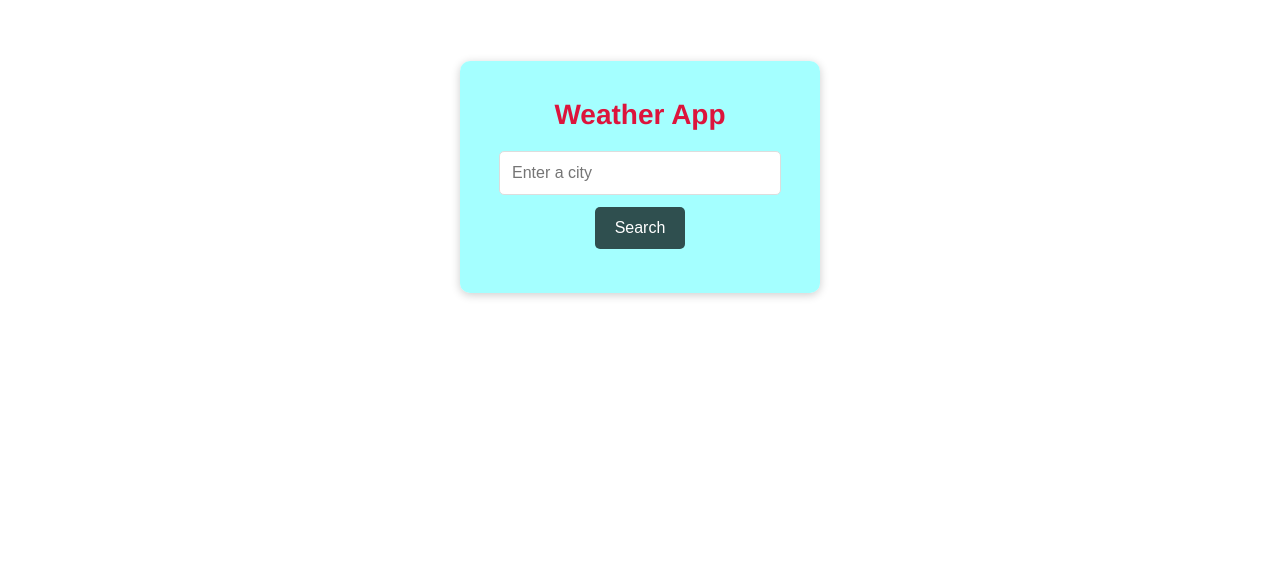
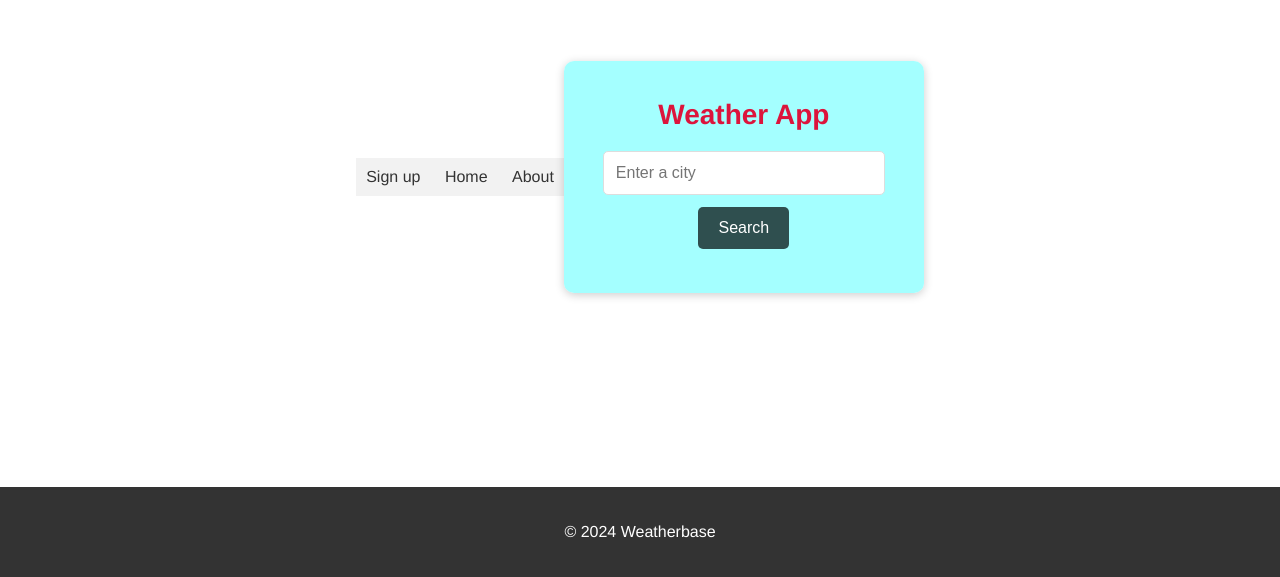
Before and after one commit to nanaoliviane/alx-portfolio-project, a plain HTML site: page index.html in a window 1280 px wide. Shown: the part 223-800 px from the top of the page. Drawn offline with Linux system fonts and the light colour scheme.

Commit message:
made additional changes in html and css

```diff
--- a/index.html
+++ b/index.html
@@ -7,6 +7,16 @@
     <link rel="stylesheet" href="style.css" />
 </head>
 <body>
+
+    <div class="navigation">
+        <ul>
+            <li><a href="#signup">Sign up</a></li>
+            <li><a href="#home">Home</a></li>
+            <li><a href="#about">About</a></li>
+        </ul>
+    </div>
+
+
     <div class="container">
         <h1>Weather App</h1>
         <input type="text" id="locationInput" placeholder="Enter a city" />
@@ -17,6 +27,10 @@
             <p id="description"></p>
         </div>
     </div>
+
+    <footer>
+            <p>&copy; 2024 Weatherbase</p>
+    </footer>
     <script src="script.js"></script>
 </body>
 </html>
--- a/style.css
+++ b/style.css
@@ -1,5 +1,5 @@
 body {
-    font-family: 'Franklin Gothic Medium', 'Arial Narrow', Arial, sans-serif;
+     font-family: 'Franklin Gothic Medium', 'Arial Narrow', Arial, sans-serif;
     background-size: cover;
     background-position: center;
     height: 100vh;
@@ -16,6 +16,35 @@ body {
     border-radius: 10px;
     box-shadow: 0 2px 10px rgba(0, 0, 0, 0.2);
     text-align: center;
+}
+
+.navigation {
+    background-color: #f2f2f2;
+    padding: 10px;
+}
+
+.navigation ul {
+    list-style: none;
+    margin: 0;
+    padding: 0;
+}
+
+.navigation ul li {
+    display: inline-block;
+    margin-right: 20px;
+}
+
+.navigation ul li:last-child {
+    margin-right: 0;
+}
+
+.navigation ul li a {
+    text-decoration: none;
+    color: #333;
+}
+
+.navigation ul li a:hover {
+    color: #666;
 }
 
 h1 {
@@ -62,3 +91,13 @@ button:hover {
     font-size: 18px;
     color: #666;
 }
+
+footer {
+    background-color: #333;
+    color: #fff;
+    text-align: center;
+    padding: 20px 0;
+    position: fixed;
+    bottom: 0;
+    width: 100%;
+}
```
Also changed, not shown: 1 other file.
